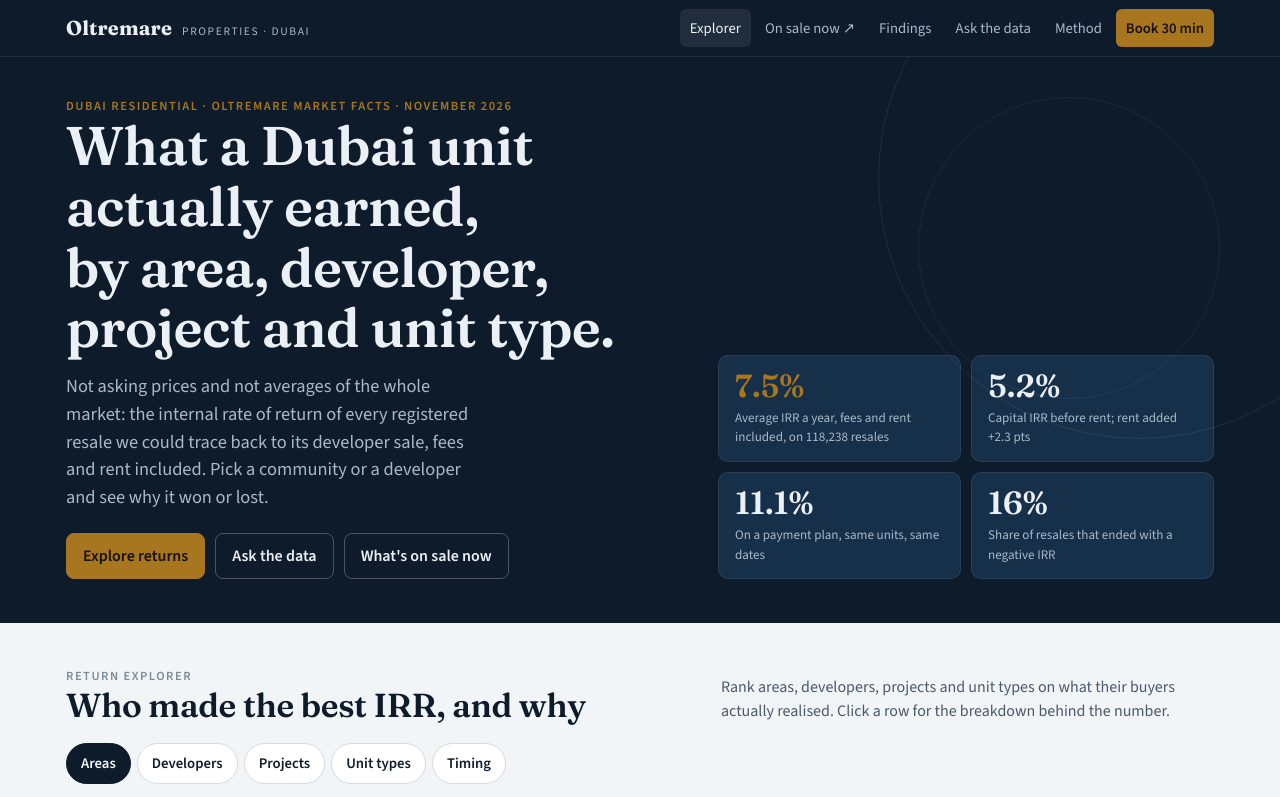
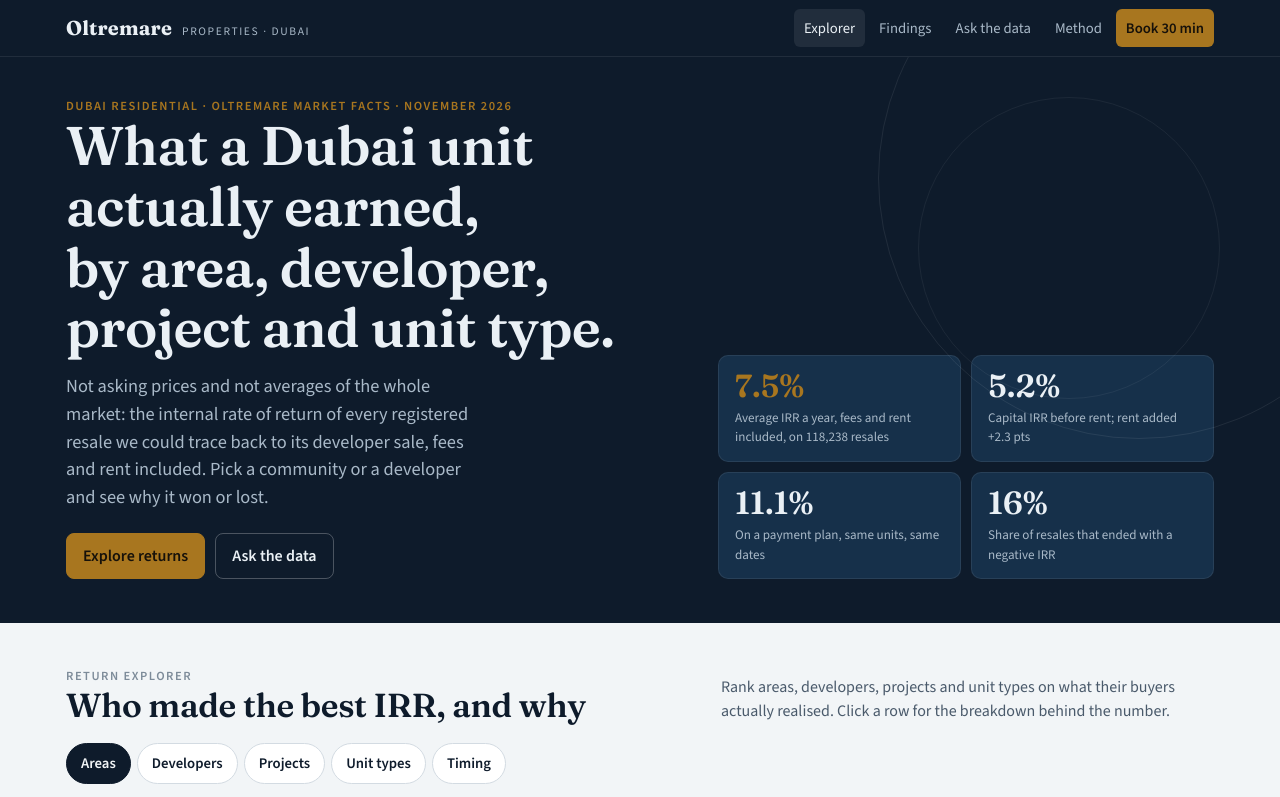
Before and after one commit to ahmedghorbel-prog/oltremare.pro, a plain HTML site: page index.html in a window 1280 px wide. Shown: the top 797 px of the page. Drawn offline with nearby package versions, Linux system fonts and the light colour scheme.

Commit message:
Hide catalogue links until Alnair fixes custom-domain sign-in captcha

```diff
--- a/index.html
+++ b/index.html
@@ -692,7 +692,7 @@ const CONFIG = {
   CALENDLY_URL: "",         // optional: if set, the booking button opens this link
   SHOW_FULL_RANKINGS: false,// false: ranked lists show the top TOP_N; the complete ranking is reserved for the call
   TOP_N: 15,
-  ALNAIR_WHITE_LABEL_URL: "https://offers.oltremare.pro",   // Oltremare's white-label catalogue (Alnair agency 15827) — catalogue links when set
+  ALNAIR_WHITE_LABEL_URL: "",   // Oltremare's white-label catalogue https://offers.oltremare.pro (Alnair agency 15827) — set back once Alnair fixes the sign-in captcha on custom domains (403 on 22 Nov 2026)
   ALNAIR_PROJECT_LINK: "https://offers.oltremare.pro/en/dubai/project/{slug}",      // per-project link template on the white label ({slug} = Alnair project slug)
   DEPLOY_EDIT_URL: "https://github.com/ahmedghorbel-prog/oltremare.pro/edit/main/index.html", // owner panel: where the copied site HTML is pasted to publish oltremare.pro
 };
```
